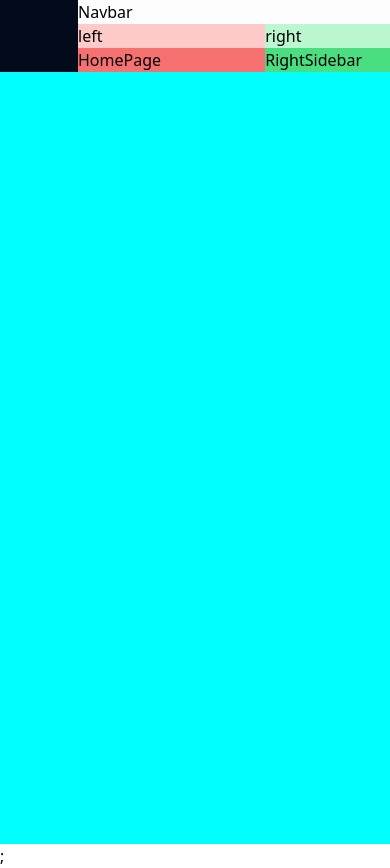
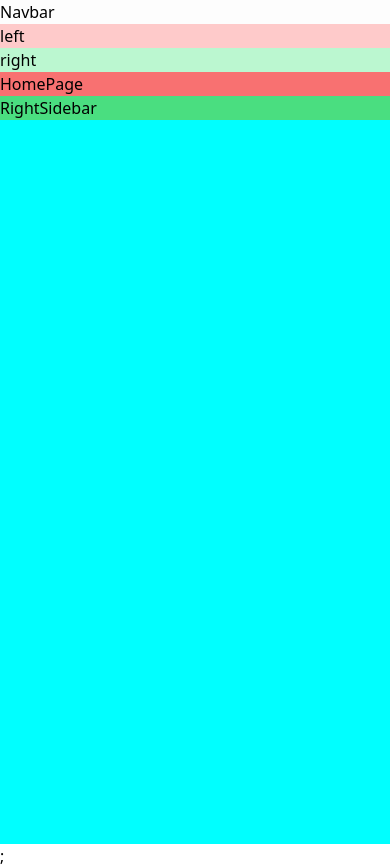
Before and after one commit to roushan-sheik/macaan-ai, a Next.js app: page / in a window 390 px wide. Built offline with nearby package versions, Linux system fonts and the light colour scheme.

Commit message:
add: responsive dashboard

```diff
--- a/src/app/(dashboardLayout)/layout.tsx
+++ b/src/app/(dashboardLayout)/layout.tsx
@@ -11,9 +11,9 @@ const DashboardLayout = ({
     <>
       <div className="flex ">
         {/* left sidebar ==================> */}
-        <div className="bg-[#030A1A] w-[20%]"></div>
+        <div className="hidden lg:flex bg-[#030A1A] w-[20%]"></div>
         {/* main content ==================> */}
-        <div className=" bg-[#FDFDFD] w-[80%]">
+        <div className=" bg-[#FDFDFD] w-full lg:w-[80%]">
           <MainContentLayout>{children}</MainContentLayout>
         </div>
       </div>
--- a/src/components/UI/dashboard/main/ContentHeader.tsx
+++ b/src/components/UI/dashboard/main/ContentHeader.tsx
@@ -2,7 +2,7 @@ import React from "react";
 
 const ContentHeader = () => {
   return (
-    <div className="flex justify-between">
+    <div className="flex flex-col lg:flex-row justify-between ">
       <div className="bg-red-200 basis-[60%]">left</div>
       <div className="bg-green-200 basis-[40%]">right</div>
     </div>
--- a/src/components/dahboard/main/Layout.tsx
+++ b/src/components/dahboard/main/Layout.tsx
@@ -11,7 +11,7 @@ const MainContentLayout = ({ children }: { children: ReactNode }) => {
       {/* content header  */}
       <ContentHeader />
 
-      <div className="flex justify-between">
+      <div className="flex flex-col lg:flex-row  justify-between ">
         {/* <<  main dynamic content  >> */}
         <div className="bg-red-400 basis-[60%]"> {children}</div>
         {/*  right sidebar   */}
```
